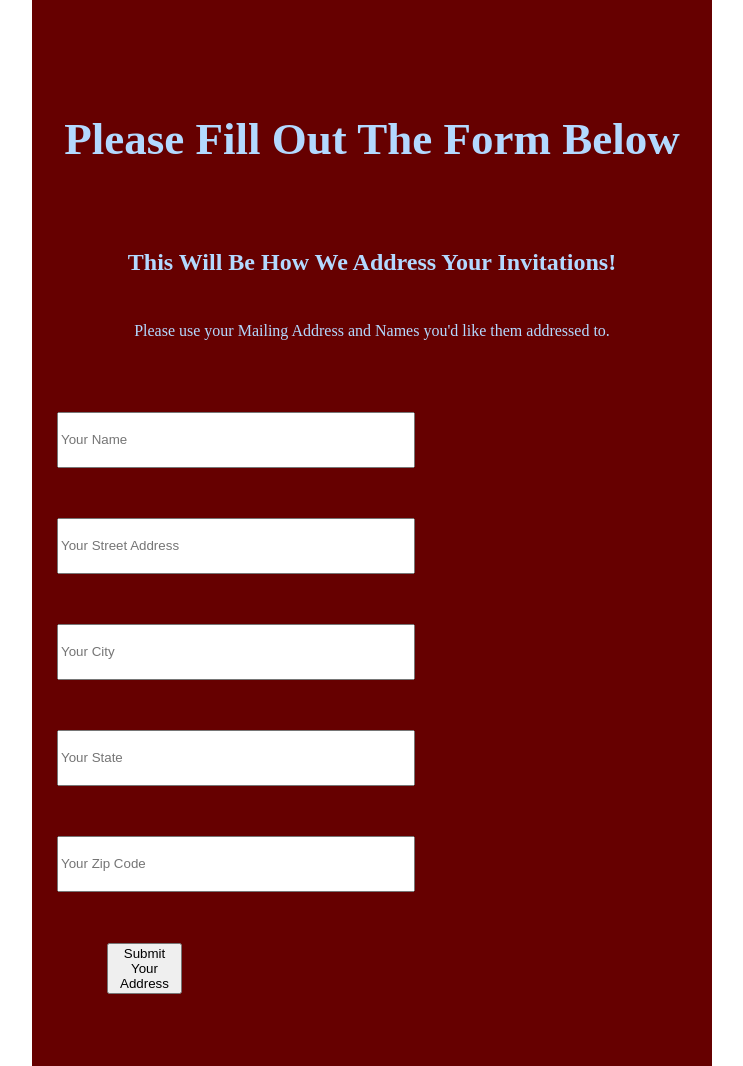
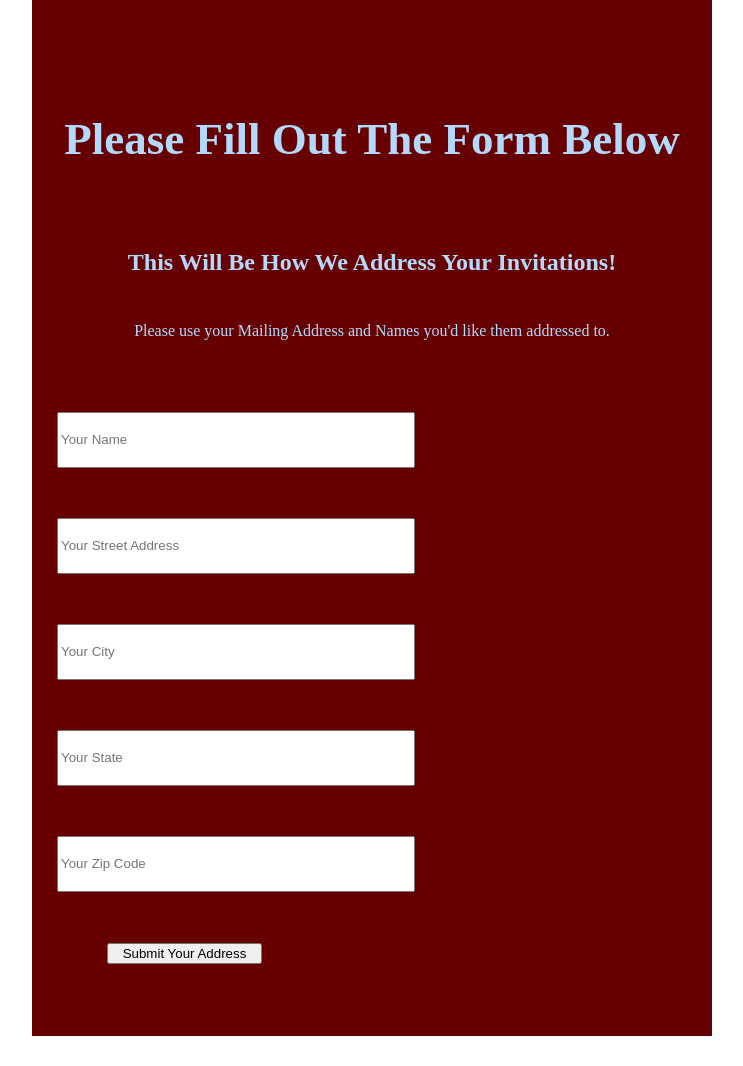
Before and after one commit to a-soren/wedding-form, a React (Create React App) app: page / in a window 1280 px wide. Shown: the whole page, without its empty margins (268-1011 px from the left). After the commit the page ends 1036 px from the top, so only its background shows below. Built offline with nearby package versions, Linux system fonts and the light colour scheme.

Commit message:
fixed width on the submit button

```diff
--- a/src/App.js
+++ b/src/App.js
@@ -13,7 +13,7 @@ const Input = styled.input`
   margin: 25px;
 `;
 const Button = styled.button`
-  width: 75px;
+  width: 155px;
   margin-left: 75px;
 `;
 
```
